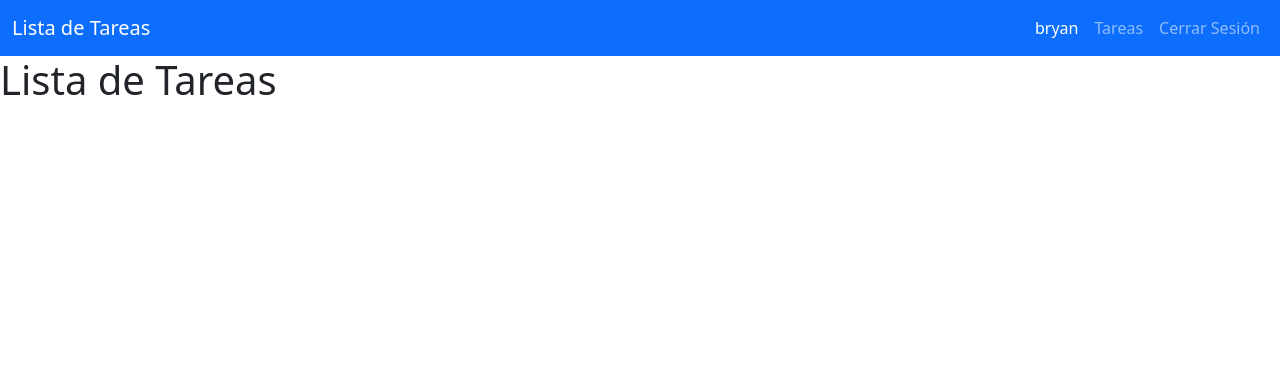
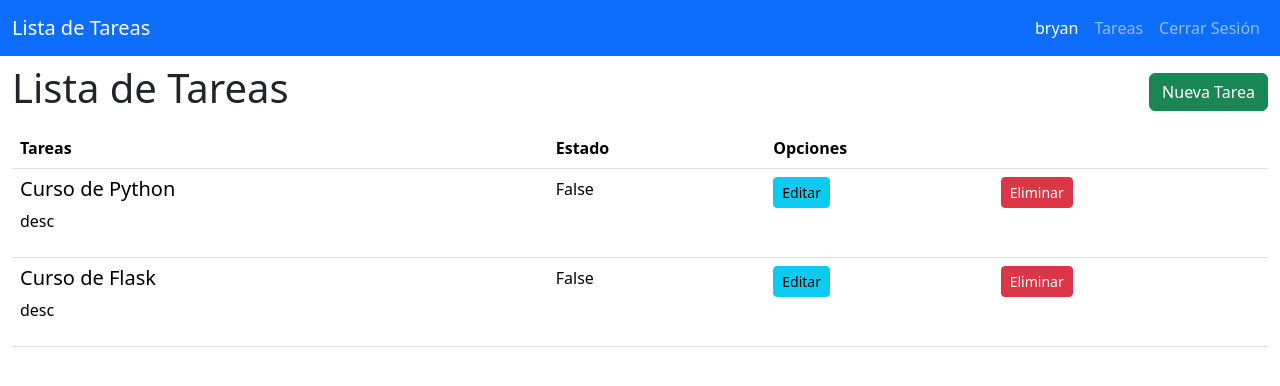
Before and after one commit to BryanCachimuel/Ruta_de_Aprendizaje_de_Python, a Flask app: page /todo/list in a window 1280 px wide. Shown: the top 386 px of the page. Run offline with Flask 3, Linux system fonts and the light colour scheme; a user stored in the database is signed in.

Commit message:
Mediante un for se recorre todas las tareas creadas y se listan en una tabla, cabe mencionar que se realiza una validación para poder las respectivas tareas de cada usuario en su respectiva cuenta

```diff
--- a/Flask/lista-tareas/todor/templates/todo/index.html
+++ b/Flask/lista-tareas/todor/templates/todo/index.html
@@ -1,6 +1,42 @@
 {% extends 'base.html' %}
 
 {% block content %}
-<h1>{% block title %} Lista de Tareas {% endblock %}</h1>
+
+<section class="container-fluid">
+    <div class="navbar">
+        <h1>{% block title %} Lista de Tareas {% endblock %}</h1>
+        <a href="" class="btn btn-success">Nueva Tarea</a>
+    </div>
+
+    <table class="table">
+        <thead>
+            <tr>
+                <th class="col">Tareas</th>
+                <th class="col">Estado</th>
+                <th class="col" colspan="2">Opciones</th>
+            </tr>
+        </thead>
+        <tbody>
+            {% for todo in todos | reverse %}
+            <!-- validación de tareas creadas por sus respectivos usuarios -->
+            {% if g.user.id == todo.created_by %}
+            <tr>
+                <td>
+                    <h5>{{ todo.title }}</h5>
+                    <p>{{ todo.description }}</p>
+                </td>
+                <td>{{ todo.state }}</td>
+                <td>
+                    <a href="" class="btn btn-info btn-sm">Editar</a>
+                </td>
+                <td>
+                    <a href="" class="btn btn-danger btn-sm">Eliminar</a>
+                </td>
+            </tr>
+            {% endif %}
+            {% endfor %}
+        </tbody>
+    </table>
+</section>
 
 {% endblock %}
```
